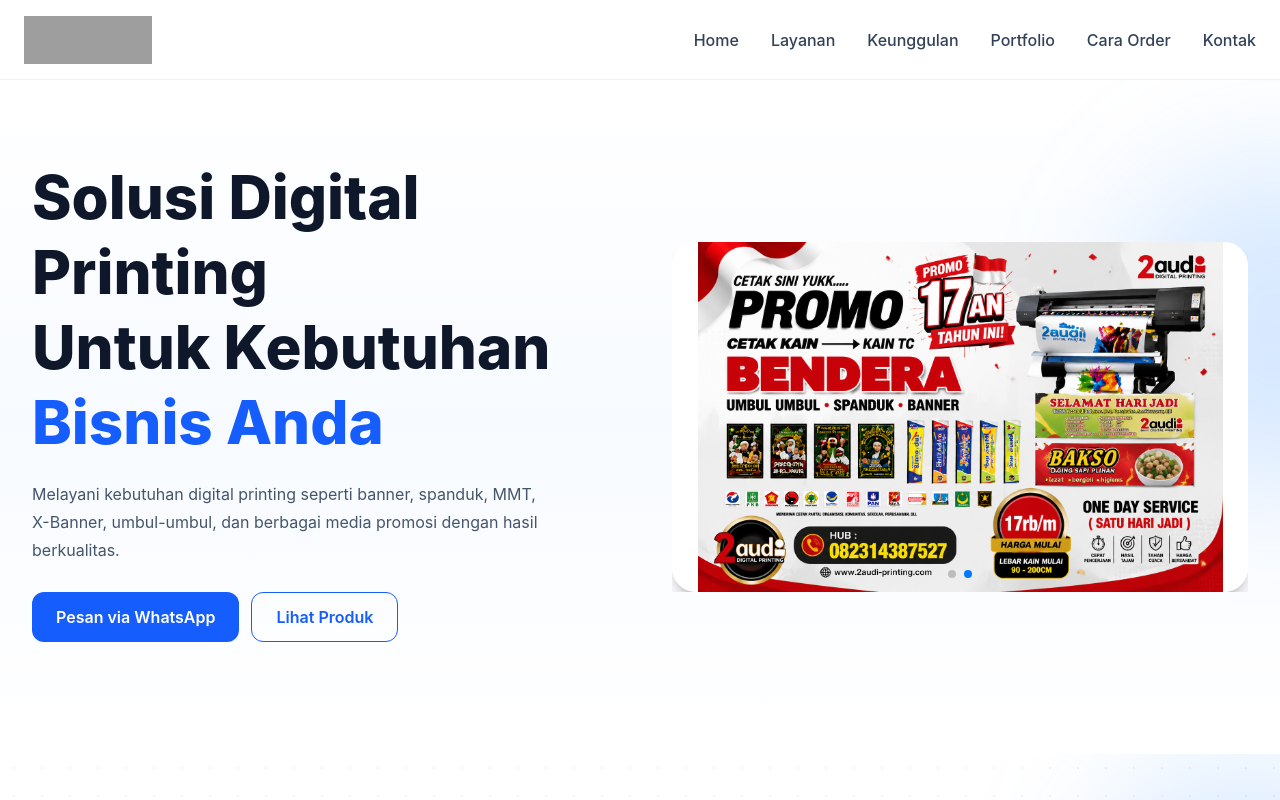
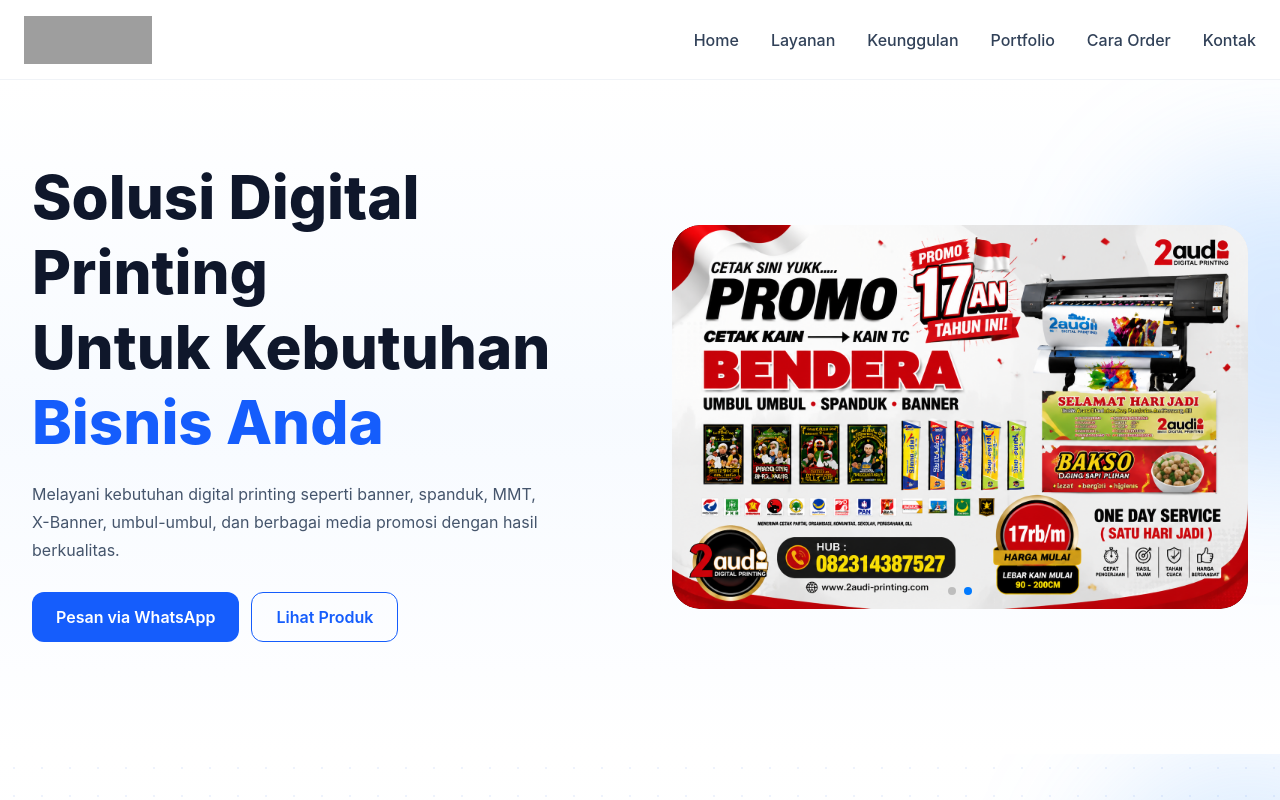
Before and after one commit to Safridha/audi-digital-printing, a React (Vite) app: page / in a window 1280 px wide. Shown: the top 800 px of the page. Built offline with nearby package versions, Linux system fonts and the light colour scheme; grey boxes are pictures that could not be loaded.

Commit message:
ini jadi

```diff
--- a/src/sections/Hero/HeroImageSlider.tsx
+++ b/src/sections/Hero/HeroImageSlider.tsx
@@ -11,7 +11,6 @@
   EffectFade
 } from "swiper/modules";
 
-
 import "swiper/css";
 import "swiper/css/pagination";
 import "swiper/css/effect-fade";
@@ -21,16 +20,15 @@
 import promo17 from "../../assets/images/hero/17-an.png";
 
 
-
 export default function HeroImageSlider(){
 
-  const images=[
+  const images = [
     heroImage,
     promo17
   ];
 
 
-  const [zoom,setZoom]=useState(false);
+  const [zoom,setZoom] = useState(false);
 
 
 
@@ -41,9 +39,9 @@
         flex
         w-full
         justify-center
+        overflow-hidden
       "
     >
-
 
       <Swiper
 
@@ -83,12 +81,13 @@
 
               <div
                 className="
+                  w-full
                   overflow-hidden
-                  rounded-3xl
-                  bg-white
-                  shadow-lg
+                  rounded-[28px]
+                  bg-transparent
                 "
               >
+
 
                 <img
 
@@ -101,9 +100,10 @@
                   className={`
                     block
                     w-full
-                    max-h-[350px]
-                    object-contain
-                    rounded-3xl
+                    max-w-full
+                    h-auto
+                    rounded-[28px]
+                    object-cover
                     transition
                     duration-500
 
```
